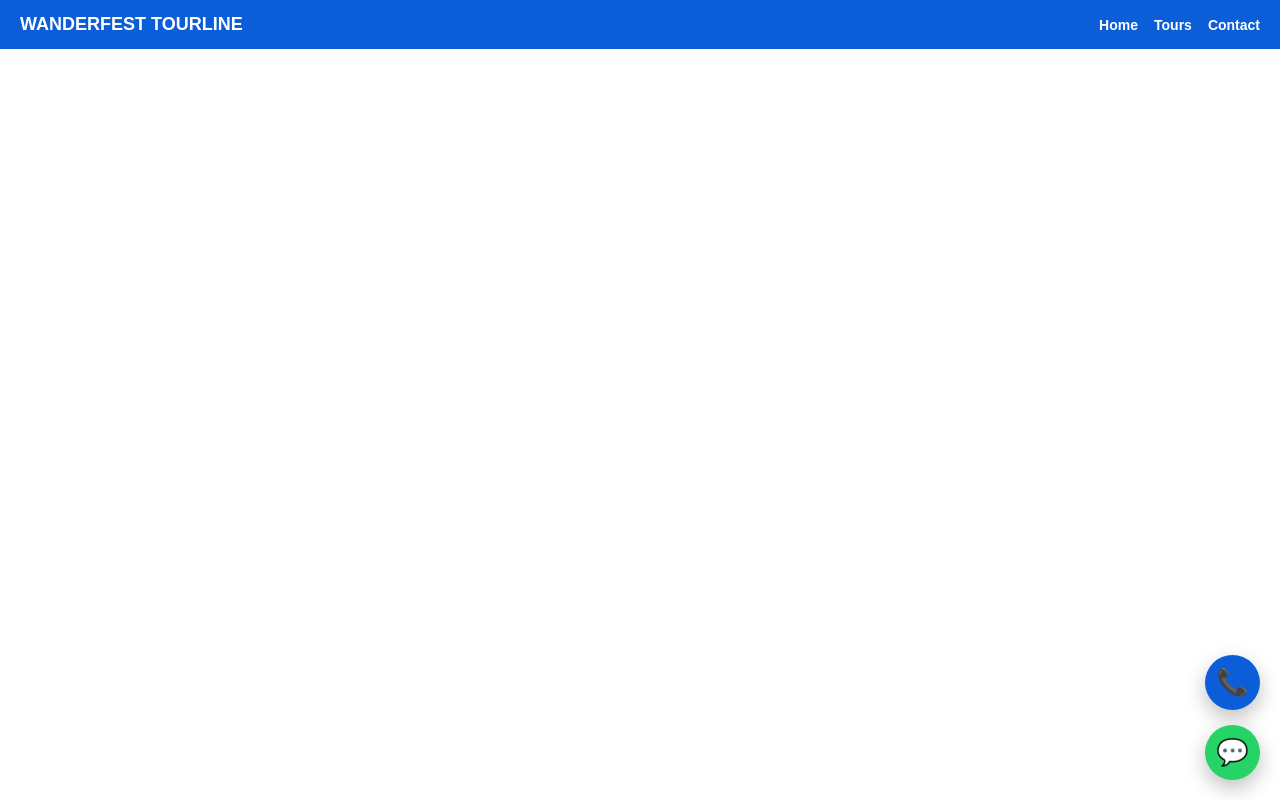
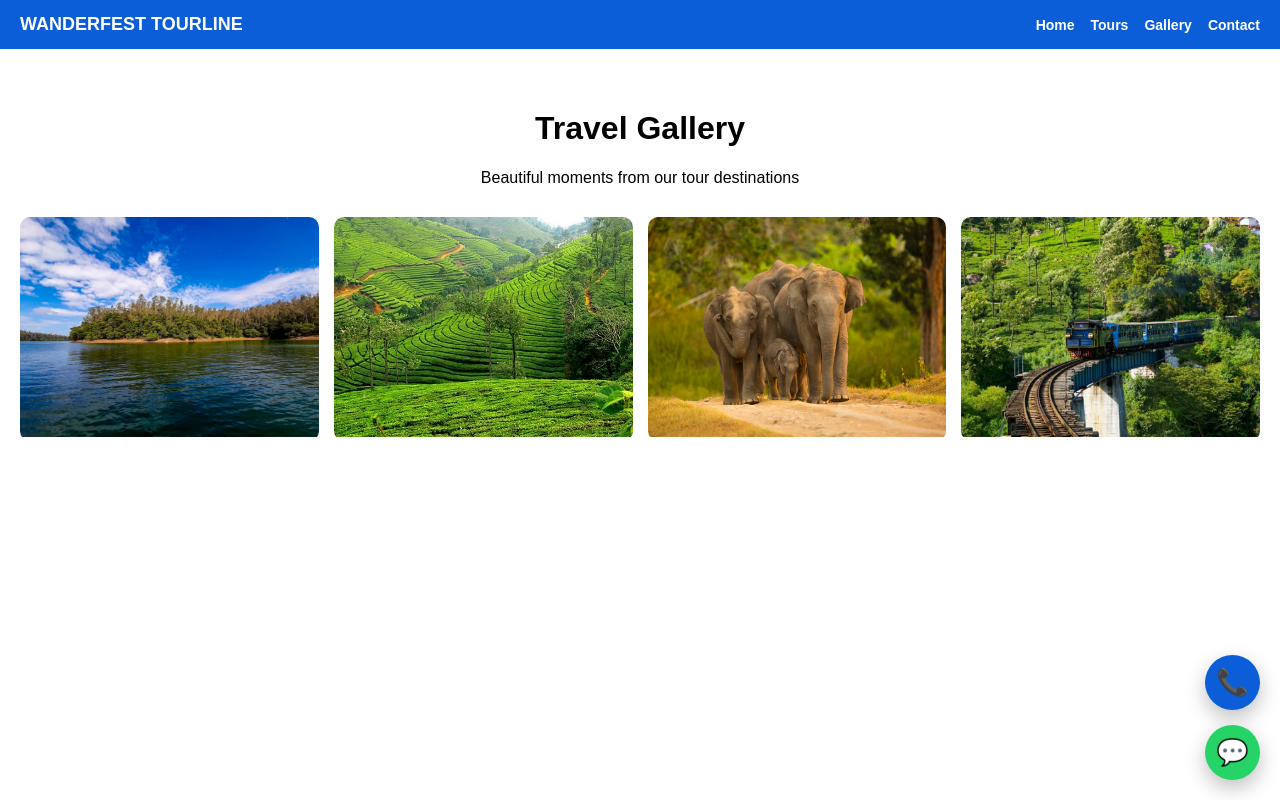
Before and after one commit to ShyamN11/wanderfest-tourline, a React (Vite) app: page /gallery in a window 1280 px wide. Built offline with nearby package versions, Linux system fonts and the light colour scheme.

Commit message:
Added gallery page with destination photos

```diff
--- a/src/App.jsx
+++ b/src/App.jsx
@@ -5,6 +5,7 @@ import Home from "./pages/Home";
 import Tours from "./pages/Tours";
 import TourDetails from "./pages/TourDetails";
 import Contact from "./pages/Contact";
+import Gallery from "./pages/Gallery";
 
 function App() {
   return (
@@ -15,6 +16,7 @@ function App() {
         <Route path="/" element={<Home />} />
         <Route path="/tours" element={<Tours />} />
         <Route path="/tour/:slug" element={<TourDetails />} />
+        <Route path="/gallery" element={<Gallery />} />
         <Route path="/contact" element={<Contact />} />
       </Routes>
 
--- a/src/components/Navbar.jsx
+++ b/src/components/Navbar.jsx
@@ -8,6 +8,7 @@ function Navbar() {
       <div>
         <Link to="/">Home</Link>
         <Link to="/tours">Tours</Link>
+        <Link to="/gallery">Gallery</Link>
         <Link to="/contact">Contact</Link>
       </div>
     </div>
--- a/src/index.css
+++ b/src/index.css
@@ -272,3 +272,26 @@ body {
   outline: none;
   border-color: #0b5ed7;
 }
+/* GALLERY */
+.gallery-grid {
+  display: grid;
+  grid-template-columns: repeat(auto-fit, minmax(220px, 1fr));
+  gap: 15px;
+  margin-top: 30px;
+}
+
+.gallery-item {
+  overflow: hidden;
+  border-radius: 10px;
+}
+
+.gallery-item img {
+  width: 100%;
+  height: 220px;
+  object-fit: cover;
+  transition: transform 0.3s ease;
+}
+
+.gallery-item img:hover {
+  transform: scale(1.1);
+}
--- /dev/null
+++ b/src/pages/Gallery.jsx
@@ -0,0 +1,25 @@
+function Gallery() {
+  const images = [
+    "/images/pykara.jpg",
+    "/images/coonoor.jpg",
+    "/images/mudumalai.jpg",
+    "/images/hero.jpg",
+  ];
+
+  return (
+    <div className="container">
+      <h1>Travel Gallery</h1>
+      <p>Beautiful moments from our tour destinations</p>
+
+      <div className="gallery-grid">
+        {images.map((img, index) => (
+          <div className="gallery-item" key={index}>
+            <img src={img} alt="Tour destination" />
+          </div>
+        ))}
+      </div>
+    </div>
+  );
+}
+
+export default Gallery;
```
